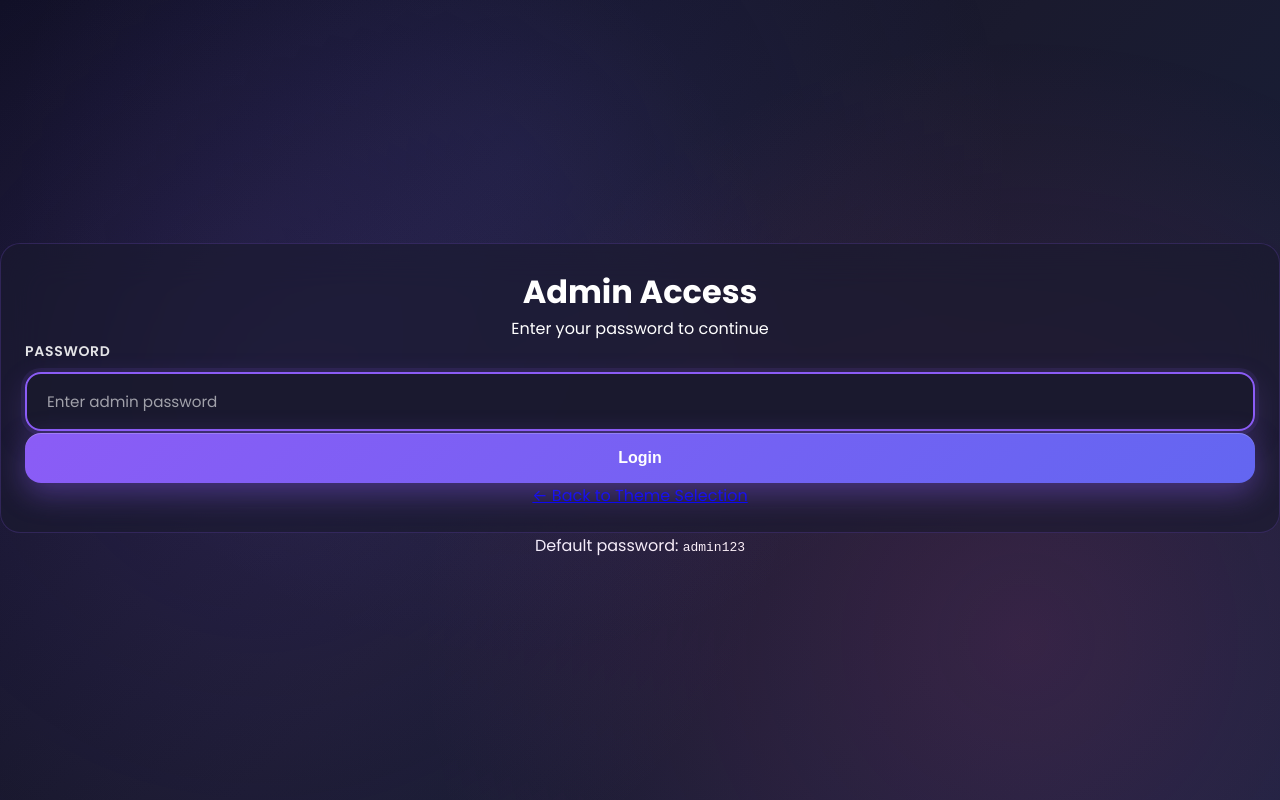
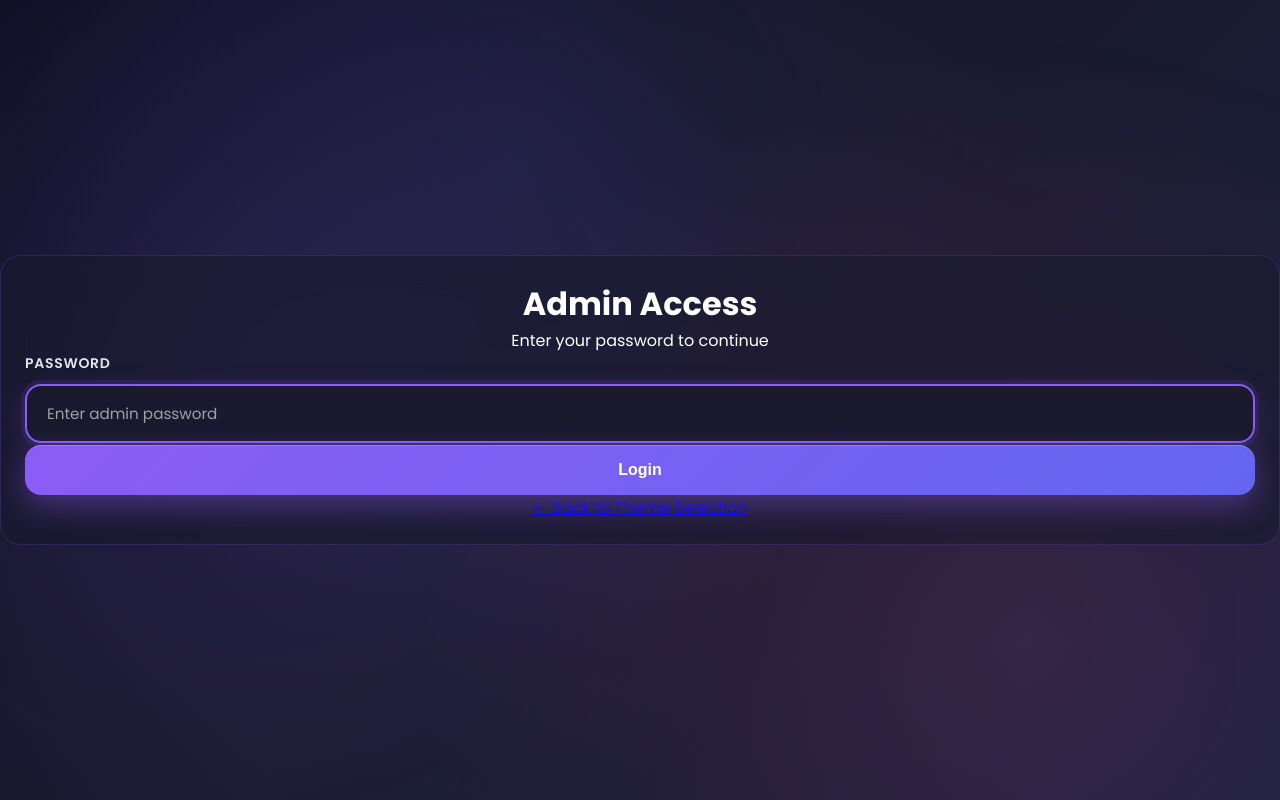
Before and after one commit to ramymoze/theme-selector, a Next.js app: page /admin in a window 1280 px wide. Built offline with nearby package versions, Linux system fonts and the light colour scheme.

Commit message:
Update page.tsx

```diff
--- a/src/app/admin/page.tsx
+++ b/src/app/admin/page.tsx
@@ -94,7 +94,6 @@ export default function AdminLogin() {
 
         <div className="mt-6 text-center">
           <p className="text-xs text-slate-400">
-            Default password: <code className="bg-slate-200 px-1 py-0.5 rounded text-slate-600">admin123</code>
           </p>
         </div>
       </div>
```
